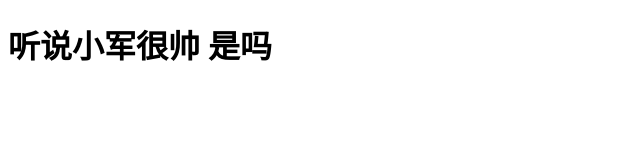
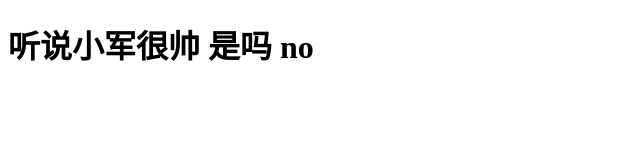
Before and after one commit to xiaojunGitHub/test, a plain HTML site: page index.html in a window 1280 px wide. Shown: the full height of the page, 0-640 px from the left. Drawn offline with Linux system fonts and the light colour scheme.

Commit message:
回答了问题

```diff
--- a/index.html
+++ b/index.html
@@ -5,6 +5,6 @@
 	<title>Document</title>
 </head>
 <body>
-	<h1>听说小军很帅  是吗</h1>
+	<h1>听说小军很帅  是吗 no</h1>
 </body>
 </html>
```
